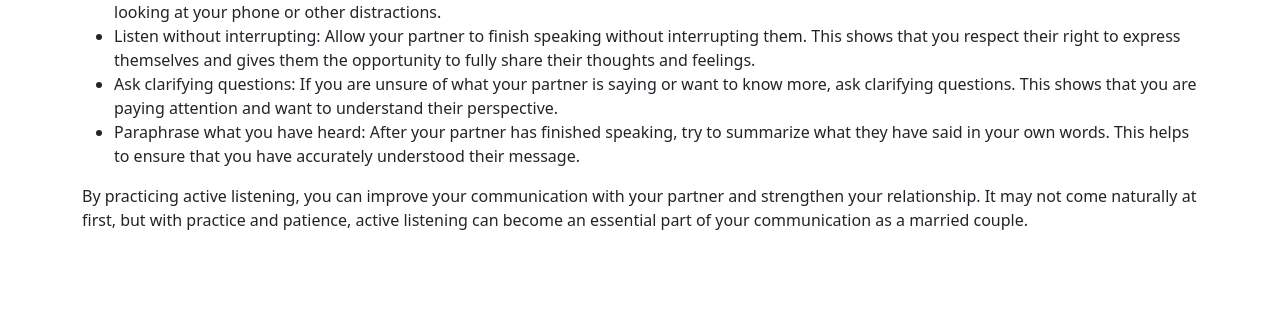
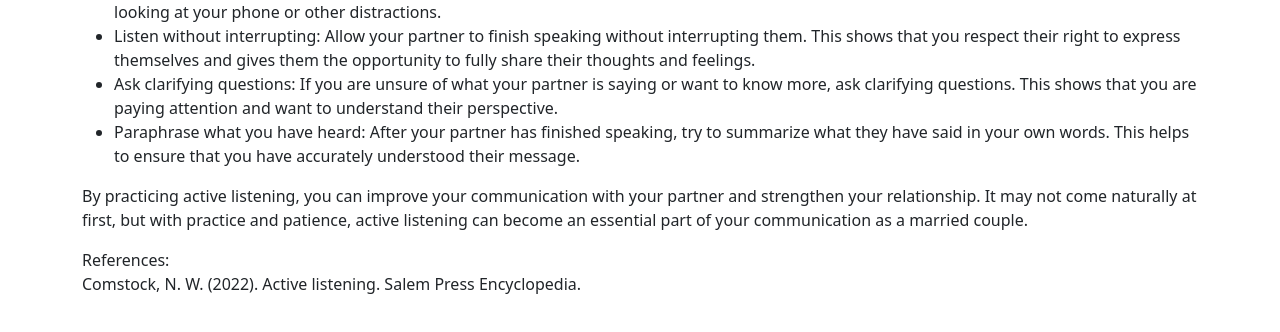
Before and after one commit to JasonP670/comm-2110_final-project, a plain HTML site: page article-actively-listening.html in a window 1280 px wide. Shown: the part 382-714 px from the top of the page. Drawn offline with nearby package versions, Linux system fonts and the light colour scheme.

Commit message:
add references and improve appearance

```diff
--- a/article-actively-listening.html
+++ b/article-actively-listening.html
@@ -50,7 +50,11 @@
         <li>Paraphrase what you have heard: After your partner has finished speaking, try to summarize what they have said in your own words. This helps to ensure that you have accurately understood their message.</li>
       </ul>
       <p>By practicing active listening, you can improve your communication with your partner and strengthen your relationship. It may not come naturally at first, but with practice and patience, active listening can become an essential part of your communication as a married couple.</p>
+      <div>
+        References:
+        <p>Comstock, N. W. (2022). Active listening. Salem Press Encyclopedia.</p>
+      </div>
     </div>
-    <script src="https://cdn.jsdelivr.net/npm/bootstrap@5.2.3/dist/js/bootstrap.bundle.min.js" integrity="sha384-kenU1KFdBIe4zVF0s0G1M5b4hcpxyD9F7jL+jjXkk+Q2h455rYXK/7HAuoJl+0I4" crossorigin="anonymous"></script>
   </body>
+  <script src="https://cdn.jsdelivr.net/npm/bootstrap@5.2.3/dist/js/bootstrap.bundle.min.js" integrity="sha384-kenU1KFdBIe4zVF0s0G1M5b4hcpxyD9F7jL+jjXkk+Q2h455rYXK/7HAuoJl+0I4" crossorigin="anonymous"></script>
 </html>
```
Also changed, not shown: about.html (+4 -4 lines), article-I-statements.html (+4 -0 lines).
